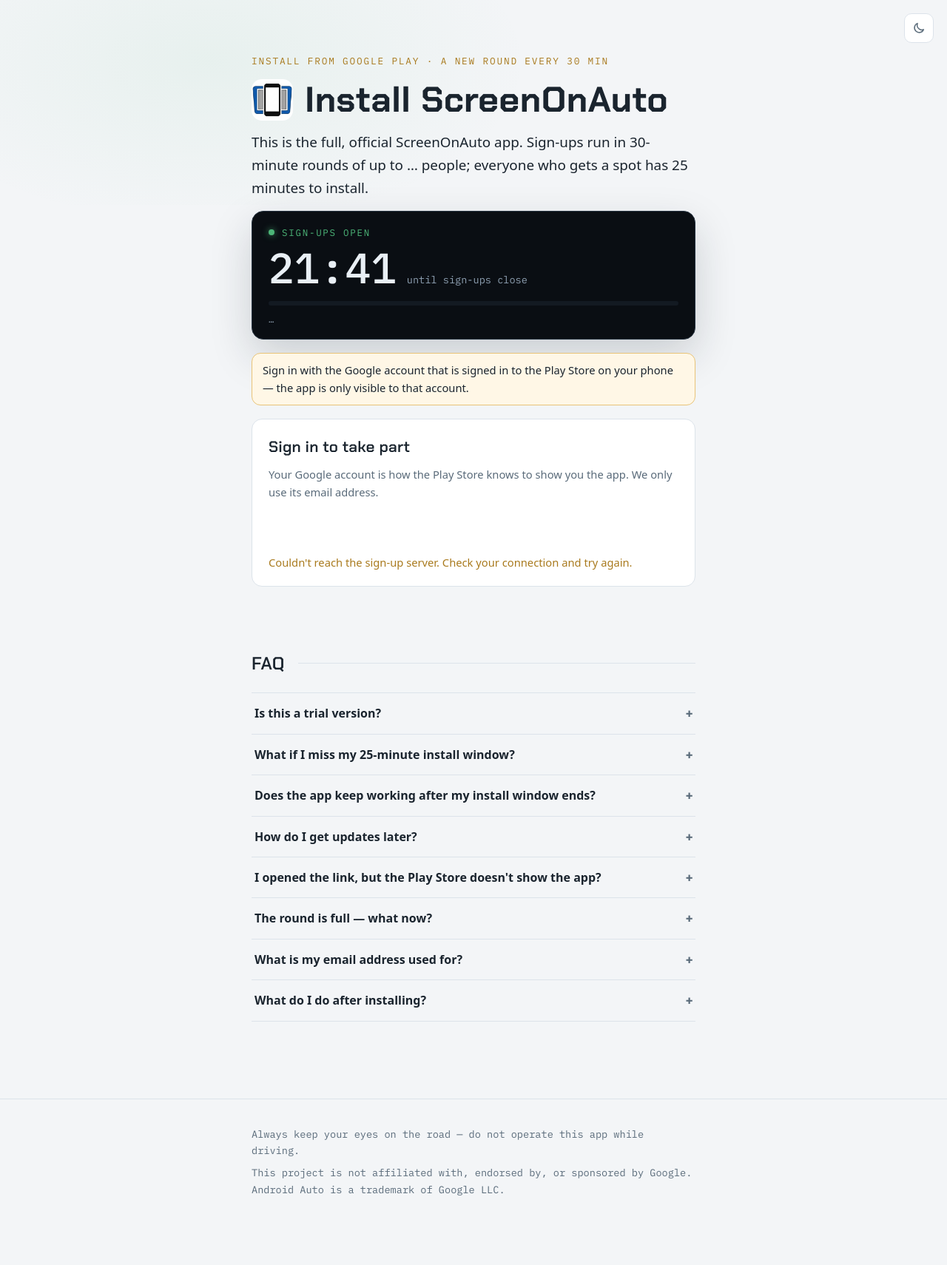
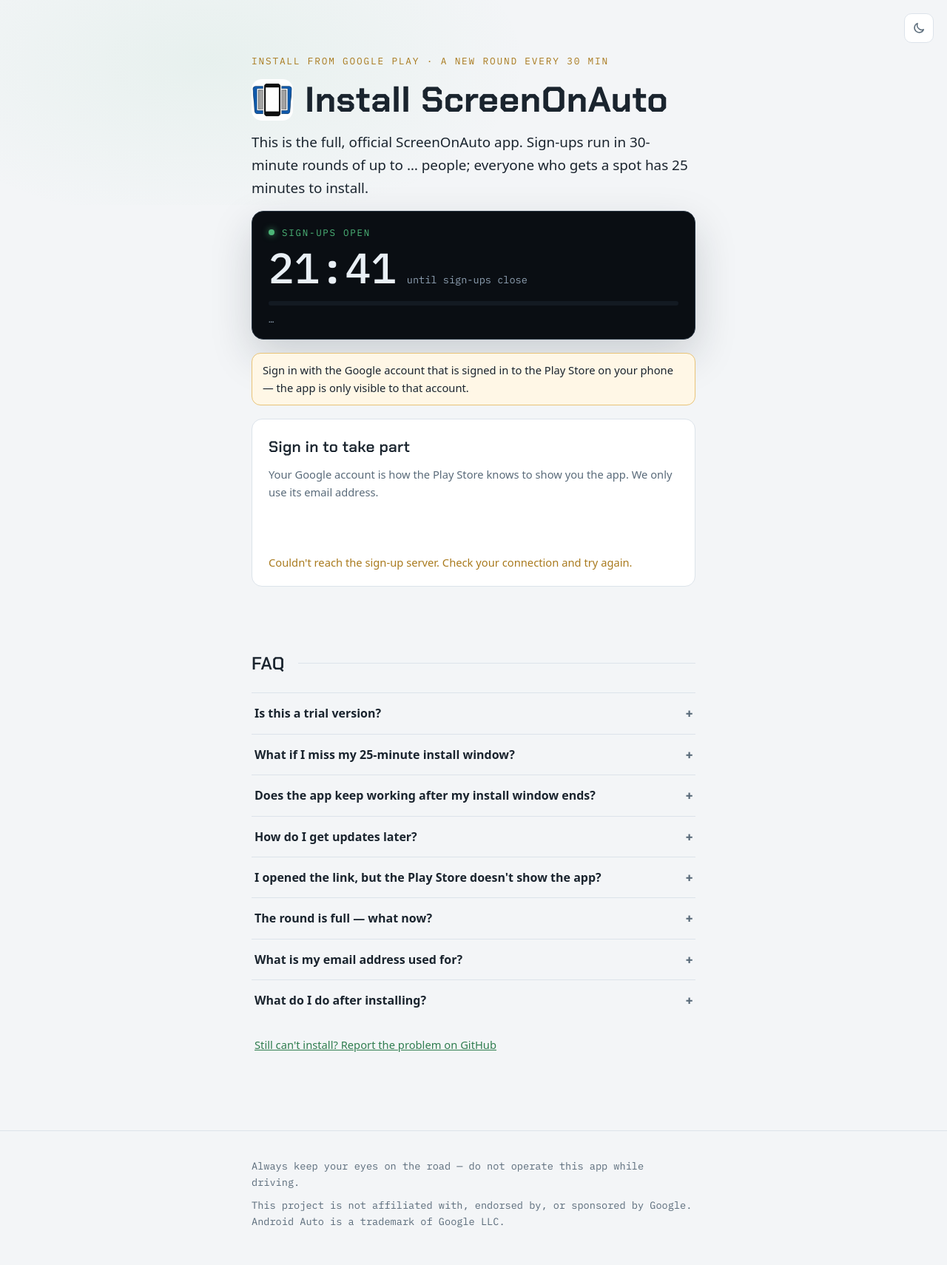
Before and after one commit to slzn/ScreenOnAuto-releases, a Jekyll site: the page built from i18n/join/index.html, in a window 1280 px wide. Shown: the whole page at 74% size. Built offline with Jekyll 4.4.1, drawn with Linux system fonts in a browser that asks for light colours; before the commit the page ends 1667 px from its top, so only the background shows below that; part of the change alters nothing that is shown.

Commit message:
Let people who can't get in report it as a prefilled GitHub issue
A "Still can't install? Report the problem on GitHub" link under the FAQ,
and on the "this round couldn't be activated" card. It opens a new issue in
ScreenOnAuto-releases titled "[Sign-up] <state> — round <n>", with room to
describe what happened and diagnostics built at click time — page state,
round, UTC time, slots, language, browser — enough to find the round in
rotate.log. Issues are public, so the email address is never included and
the body asks people not to post it. All ten languages.

Co-Authored-By: Claude Opus 5.5 <noreply@anthropic.com>

```diff
--- a/assets/join-strings.js
+++ b/assets/join-strings.js
@@ -64,7 +64,10 @@ window.JOIN_STRINGS = {
       "faq8a": "In Android Auto's Customize Launcher you'll see two icons: ScreenOnAuto (full-screen mirror) and ScreenOnAuto (Legacy). To check them, see {verify}; to start using the app, see {howto}.",
       "verifyLink": "Verify in Android Auto",
       "howtoLink": "How to Use",
-      "syncingBody": "The tester list is being updated — the install buttons will appear here within a few minutes. Keep this page open."
+      "syncingBody": "The tester list is being updated — the install buttons will appear here within a few minutes. Keep this page open.",
+      "reportLink": "Still can't install? Report the problem on GitHub",
+      "reportIntro": "This issue is public — please don't post your email address here.",
+      "reportWhat": "What happened:"
   },
   "zh-TW": {
       "title": "安裝 ScreenOnAuto",
@@ -126,7 +129,10 @@ window.JOIN_STRINGS = {
       "faq8a": "在 Android Auto 的「自訂啟動器」裡會看到兩個圖示：ScreenOnAuto（全螢幕鏡像）和 ScreenOnAuto (Legacy)。確認方式請看{verify}，開始使用請看{howto}。",
       "verifyLink": "在 Android Auto 中驗證",
       "howtoLink": "如何使用",
-      "syncingBody": "正在更新測試者名單，安裝按鈕會在幾分鐘內自動出現在這裡。請保持這個頁面開著。"
+      "syncingBody": "正在更新測試者名單，安裝按鈕會在幾分鐘內自動出現在這裡。請保持這個頁面開著。",
+      "reportLink": "還是沒辦法安裝？到 GitHub 回報問題",
+      "reportIntro": "這個 issue 是公開的，請不要在這裡貼出你的 email。",
+      "reportWhat": "發生了什麼事："
   },
   "pt-BR": {
       "title": "Instalar o ScreenOnAuto",
@@ -188,7 +194,10 @@ window.JOIN_STRINGS = {
       "faq8a": "Em Personalizar tela de início do Android Auto, você verá dois ícones: ScreenOnAuto (espelhamento em tela cheia) e ScreenOnAuto (Legacy). Para conferir, veja {verify}; para começar a usar, veja {howto}.",
       "verifyLink": "Verificar no Android Auto",
       "howtoLink": "Como Usar",
-      "syncingBody": "A lista de testadores está sendo atualizada — os botões de instalação vão aparecer aqui em alguns minutos. Mantenha esta página aberta."
+      "syncingBody": "A lista de testadores está sendo atualizada — os botões de instalação vão aparecer aqui em alguns minutos. Mantenha esta página aberta.",
+      "reportLink": "Ainda não consegue instalar? Relate o problema no GitHub",
+      "reportIntro": "Este issue é público — não publique seu endereço de e-mail aqui.",
+      "reportWhat": "O que aconteceu:"
   },
   "es": {
       "title": "Instalar ScreenOnAuto",
@@ -250,7 +259,10 @@ window.JOIN_STRINGS = {
       "faq8a": "En Personalizar menú de aplicaciones de Android Auto verás dos iconos: ScreenOnAuto (duplicación a pantalla completa) y ScreenOnAuto (Legacy). Para comprobarlos, consulta {verify}; para empezar a usarla, consulta {howto}.",
       "verifyLink": "Verificar en Android Auto",
       "howtoLink": "Cómo Usar",
-      "syncingBody": "Se está actualizando la lista de testers; los botones de instalación aparecerán aquí en unos minutos. Deja esta página abierta."
+      "syncingBody": "Se está actualizando la lista de testers; los botones de instalación aparecerán aquí en unos minutos. Deja esta página abierta.",
+      "reportLink": "¿Sigues sin poder instalar? Informa del problema en GitHub",
+      "reportIntro": "Este issue es público: no publiques aquí tu dirección de correo.",
+      "reportWhat": "Qué pasó:"
   },
   "de": {
       "title": "ScreenOnAuto installieren",
@@ -312,7 +324,10 @@ window.JOIN_STRINGS = {
       "faq8a": "Unter „Launcher anpassen“ in Android Auto siehst du zwei Symbole: ScreenOnAuto (Vollbild-Spiegelung) und ScreenOnAuto (Legacy). Wie du sie überprüfst, steht unter {verify}; wie du loslegst, unter {howto}.",
       "verifyLink": "In Android Auto überprüfen",
       "howtoLink": "Verwendung",
-      "syncingBody": "Die Testerliste wird gerade aktualisiert – die Installations-Buttons erscheinen hier in wenigen Minuten. Lass diese Seite geöffnet."
+      "syncingBody": "Die Testerliste wird gerade aktualisiert – die Installations-Buttons erscheinen hier in wenigen Minuten. Lass diese Seite geöffnet.",
+      "reportLink": "Klappt die Installation immer noch nicht? Melde das Problem auf GitHub",
+      "reportIntro": "Dieses Issue ist öffentlich – bitte poste hier nicht deine E-Mail-Adresse.",
+      "reportWhat": "Was ist passiert:"
   },
   "fr": {
       "title": "Installer ScreenOnAuto",
@@ -374,7 +389,10 @@ window.JOIN_STRINGS = {
       "faq8a": "Dans Personnaliser le lanceur d'Android Auto, vous verrez deux icônes : ScreenOnAuto (duplication en plein écran) et ScreenOnAuto (Legacy). Pour les vérifier, consultez {verify} ; pour commencer, consultez {howto}.",
       "verifyLink": "Vérifier dans Android Auto",
       "howtoLink": "Comment utiliser",
-      "syncingBody": "La liste des testeurs est en cours de mise à jour — les boutons d'installation apparaîtront ici d'ici quelques minutes. Gardez cette page ouverte."
+      "syncingBody": "La liste des testeurs est en cours de mise à jour — les boutons d'installation apparaîtront ici d'ici quelques minutes. Gardez cette page ouverte.",
+      "reportLink": "Toujours impossible d'installer ? Signalez le problème sur GitHub",
+      "reportIntro": "Ce ticket est public — ne publiez pas votre adresse e-mail ici.",
+      "reportWhat": "Ce qui s'est passé :"
   },
   "it": {
       "title": "Installa ScreenOnAuto",
@@ -436,7 +454,10 @@ window.JOIN_STRINGS = {
       "faq8a": "In Personalizza avvio applicazioni di Android Auto vedrai due icone: ScreenOnAuto (mirroring a schermo intero) e ScreenOnAuto (Legacy). Per verificarle, consulta {verify}; per iniziare, consulta {howto}.",
       "verifyLink": "Verifica in Android Auto",
       "howtoLink": "Come si usa",
-      "syncingBody": "L'elenco dei tester è in aggiornamento: i pulsanti di installazione compariranno qui entro pochi minuti. Tieni aperta questa pagina."
+      "syncingBody": "L'elenco dei tester è in aggiornamento: i pulsanti di installazione compariranno qui entro pochi minuti. Tieni aperta questa pagina.",
+      "reportLink": "Ancora non riesci a installare? Segnala il problema su GitHub",
+      "reportIntro": "Questa issue è pubblica: non pubblicare qui il tuo indirizzo email.",
+      "reportWhat": "Cosa è successo:"
   },
   "tr": {
       "title": "ScreenOnAuto'yu yükleyin",
@@ -498,7 +519,10 @@ window.JOIN_STRINGS = {
       "faq8a": "Android Auto'nun Başlatıcıyı özelleştir ekranında iki simge göreceksiniz: ScreenOnAuto (tam ekran yansıtma) ve ScreenOnAuto (Legacy). Kontrol etmek için {verify} bölümüne, kullanmaya başlamak için {howto} sayfasına bakın.",
       "verifyLink": "Android Auto'da doğrulama",
       "howtoLink": "Nasıl Kullanılır",
-      "syncingBody": "Test kullanıcısı listesi güncelleniyor — yükleme düğmeleri birkaç dakika içinde burada görünecek. Bu sayfayı açık tutun."
+      "syncingBody": "Test kullanıcısı listesi güncelleniyor — yükleme düğmeleri birkaç dakika içinde burada görünecek. Bu sayfayı açık tutun.",
+      "reportLink": "Hâlâ yükleyemiyor musunuz? Sorunu GitHub'da bildirin",
+      "reportIntro": "Bu kayıt herkese açıktır — lütfen e-posta adresinizi buraya yazmayın.",
+      "reportWhat": "Ne oldu:"
   },
   "ar": {
       "title": "ثبِّت ScreenOnAuto",
@@ -560,7 +584,10 @@ window.JOIN_STRINGS = {
       "faq8a": "في «تخصيص المشغِّل» في Android Auto سترى أيقونتين: ScreenOnAuto (نسخ مطابق بملء الشاشة) و ScreenOnAuto (Legacy). للتحقق منهما راجع {verify}، ولبدء الاستخدام راجع {howto}.",
       "verifyLink": "التحقق في Android Auto",
       "howtoLink": "طريقة الاستخدام",
-      "syncingBody": "جارٍ تحديث قائمة المختبِرين — ستظهر أزرار التثبيت هنا خلال بضع دقائق. أبقِ هذه الصفحة مفتوحة."
+      "syncingBody": "جارٍ تحديث قائمة المختبِرين — ستظهر أزرار التثبيت هنا خلال بضع دقائق. أبقِ هذه الصفحة مفتوحة.",
+      "reportLink": "ما زلت لا تستطيع التثبيت؟ أبلغ عن المشكلة على GitHub",
+      "reportIntro": "هذه المشكلة منشورة للعموم — يُرجى عدم نشر بريدك الإلكتروني هنا.",
+      "reportWhat": "ماذا حدث:"
   },
   "ko": {
       "title": "ScreenOnAuto 설치",
@@ -622,6 +649,9 @@ window.JOIN_STRINGS = {
       "faq8a": "Android Auto의 런처 맞춤설정에서 ScreenOnAuto(전체 화면 미러링)와 ScreenOnAuto (Legacy) 두 개의 아이콘이 보입니다. 확인 방법은 {verify}, 사용법은 {howto} 문서를 참고하세요.",
       "verifyLink": "Android Auto에서 확인",
       "howtoLink": "사용 방법",
-      "syncingBody": "테스터 목록을 업데이트하고 있습니다. 몇 분 안에 설치 버튼이 여기에 자동으로 나타납니다. 이 페이지를 열어 두세요."
+      "syncingBody": "테스터 목록을 업데이트하고 있습니다. 몇 분 안에 설치 버튼이 여기에 자동으로 나타납니다. 이 페이지를 열어 두세요.",
+      "reportLink": "여전히 설치할 수 없나요? GitHub에 문제를 알려 주세요",
+      "reportIntro": "이 이슈는 공개됩니다. 이메일 주소는 여기에 올리지 마세요.",
+      "reportWhat": "무슨 일이 있었나요:"
   }
 };
--- a/assets/join.css
+++ b/assets/join.css
@@ -79,6 +79,7 @@
 .faq details[open] summary::after { content: "−"; }
 .faq summary:hover { color: var(--accent); }
 .faq details p { margin: 0 4px 16px; color: var(--muted); }
+.faq .report { margin: 20px 4px 0; font-size: 0.92rem; }
 .linkish {
   background: none; border: 0; padding: 0; font: inherit; color: var(--accent);
   cursor: pointer; text-decoration: underline;
--- a/assets/join.js
+++ b/assets/join.js
@@ -9,6 +9,7 @@
   var CLIENT_ID = "745158970576-s17vs6mgqn21eib74fkun0auigbbfbha.apps.googleusercontent.com";
   var OPT_IN = "https://play.google.com/apps/internaltest/4701398309137571774";
   var STORE = "https://play.google.com/store/apps/details?id=idv.lzn.screenonauto";
+  var ISSUES = "https://github.com/slzn/ScreenOnAuto-releases/issues/new";
   var ROUND_MS = 30 * 60 * 1000, COLLECT_MS = 25 * 60 * 1000;
   var POLL_MS = 30 * 1000;       // refresh the slot count this often
   var SYNCING_POLL_MS = 10 * 1000;   // … and this often while waiting for the swap to land
@@ -191,6 +192,35 @@
     });
   }
 
+  // ---- problem report: a prefilled GitHub issue ----
+  // Built at click time so it carries the state the visitor is actually looking at. The
+  // issue is public, so it never includes the email address — only what helps find the
+  // round in the VM's rotate.log.
+  function reportUrl() {
+    var n = now(), state = !token ? "signed-out" : (me ? me.state : "loading");
+    var round = Math.floor(n / ROUND_MS);
+    var body = [
+      "<!-- " + t("reportIntro") + " -->",
+      "**" + t("reportWhat") + "**",
+      "", "", "",
+      "---",
+      "Diagnostics (filled in automatically):",
+      "- Page state: " + state,
+      "- Round: " + round + " (" + (collecting(n) ? "sign-ups open" : "swapping") + ")",
+      "- Time (UTC): " + new Date(n).toISOString().slice(0, 16).replace("T", " "),
+      "- Slots: " + (slots === null ? "?" : taken + " / " + slots),
+      "- Page language: " + lang,
+      "- Browser: " + navigator.userAgent
+    ].join("\n");
+    return ISSUES + "?title=" + encodeURIComponent("[Sign-up] " + state + " — round " + round) +
+      "&body=" + encodeURIComponent(body);
+  }
+  function reportLink() {
+    var a = el("a", { href: ISSUES, target: "_blank", rel: "noopener" }, t("reportLink"));
+    a.addEventListener("click", function () { a.href = reportUrl(); });
+    return a;
+  }
+
   // ---- rendering ----
   function el(tag, attrs, text) {
     var e = document.createElement(tag);
@@ -250,7 +280,10 @@
       title("waitingTitle");
       body(t("waitingBody", { mmss: mmss(me.from - n), time: clockTime(me.from) }));
     } else if (me.state === "failed" || me.state === "none") {
-      if (me.state === "failed") { title("failedTitle"); body(t("failedBody")); }
+      if (me.state === "failed") {
+        title("failedTitle"); body(t("failedBody"));
+        var rp = el("p", { "class": "hint" }); rp.appendChild(reportLink()); box.appendChild(rp);
+      }
       if (!open) {
         if (me.state !== "failed") title("closedTitle");
         body(t("closedBody", { mmss: mmss(nextOpen - n), time: clockTime(nextOpen) }));
@@ -323,6 +356,9 @@
       d.appendChild(p);
       list.appendChild(d);
     }
+    var rp = el("p", { "class": "report" });
+    rp.appendChild(reportLink());
+    list.appendChild(rp);
   }
 
   document.getElementById("switch").addEventListener("click", function () {
```
